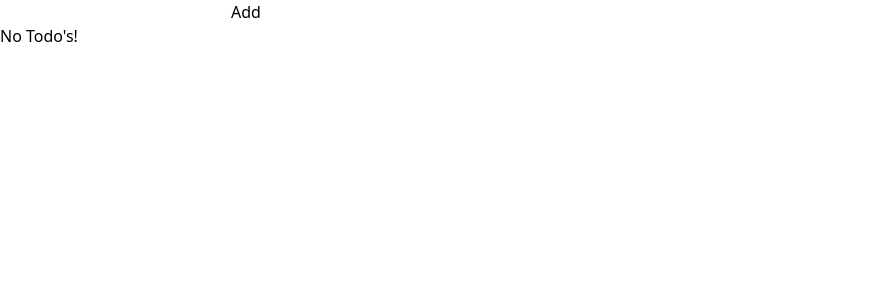
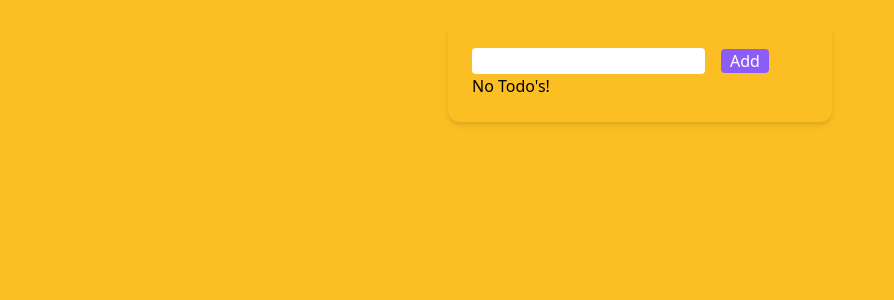
Before and after one commit to MPiotrowska/Todo_with_typescript, a React (Create React App) app: page / in a window 1280 px wide. Shown: the top 300 px of the page, without its empty margins (0-894 px from the left). Built offline with nearby package versions, Linux system fonts and the light colour scheme.

Commit message:
add styles

```diff
--- a/src/App.tsx
+++ b/src/App.tsx
@@ -1,13 +1,10 @@
-import './styles.css';
-import { Todos } from './components/Todos';
 import { TodoProvider } from './context/TodoContext';
-import { AddTodo } from './components/AddTodo';
+import { TodoApp } from './components/TodoApp';
 
 export default function App() {
   return (
     <TodoProvider>
-      <AddTodo />
-      <Todos />
+      <TodoApp />
     </TodoProvider>
   );
 }
--- a/src/components/AddTodo.tsx
+++ b/src/components/AddTodo.tsx
@@ -1,5 +1,6 @@
 import { FormEvent, useState } from 'react';
 import { TodoItem, useTodo } from '../context/TodoContext';
+import '../styles.css';
 
 export const addTodo = (todo: TodoItem): any => ({
   type: 'ADD',
@@ -33,8 +34,18 @@ export const AddTodo = () => {
 
   return (
     <form onSubmit={submitHandler}>
-      <input type="text" value={input} onChange={handleChange} />
-      <button type="submit">Add</button>
+      <input
+        className=" rounded border border-transparent focus:outline-none focus:ring-2 focus:ring-purple-600 focus:border-transparent"
+        type="text"
+        value={input}
+        onChange={handleChange}
+      />
+      <button
+        className="text-white rounded bg-purple-500 hover:bg-purple-600 focus:outline-none focus:ring-2 focus:ring-purple-600 focus:ring-opacity-50 ml-4 w-12 "
+        type="submit"
+      >
+        Add
+      </button>
     </form>
   );
 };
--- /dev/null
+++ b/src/components/TodoApp.tsx
@@ -0,0 +1,14 @@
+import { Todos } from './Todos';
+import { AddTodo } from './AddTodo';
+import '../styles.css';
+
+export const TodoApp = () => {
+  return (
+    <div className="w-full pt-6  h-screen  bg-yellow-400 ">
+      <div className="p-6 max-w-sm mx-auto rounded-xl shadow-md flex flex-col">
+        <AddTodo />
+        <Todos />
+      </div>
+    </div>
+  );
+};
--- a/src/components/Todos.tsx
+++ b/src/components/Todos.tsx
@@ -17,8 +17,7 @@ export const Todos = () => {
     <ul>
       {todos.map((item: any) => (
         <li key={item.id}>
-          {item.title}-
-          <button onClick={() => deleteHandler(item.id)}>Delete</button>
+          {item.title}-<button onClick={() => deleteHandler(item.id)}>x</button>
         </li>
       ))}
     </ul>
```
